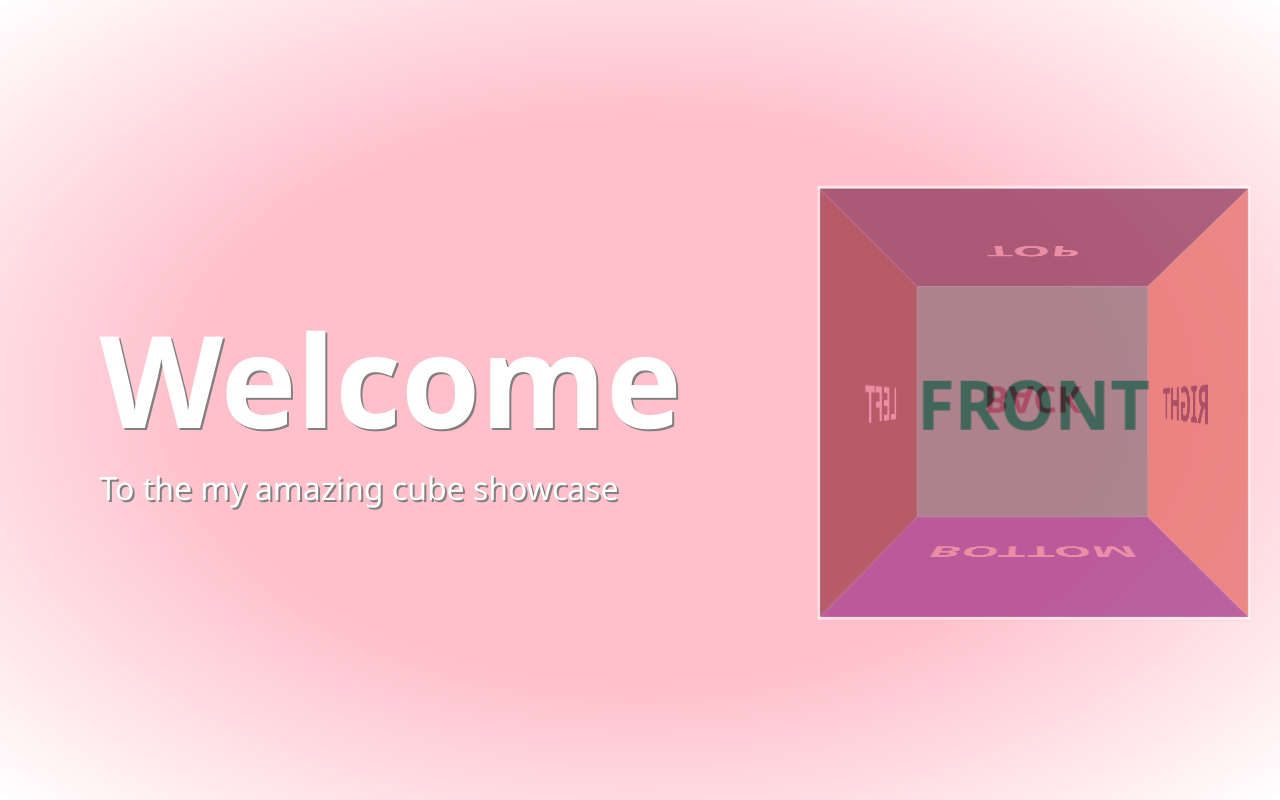
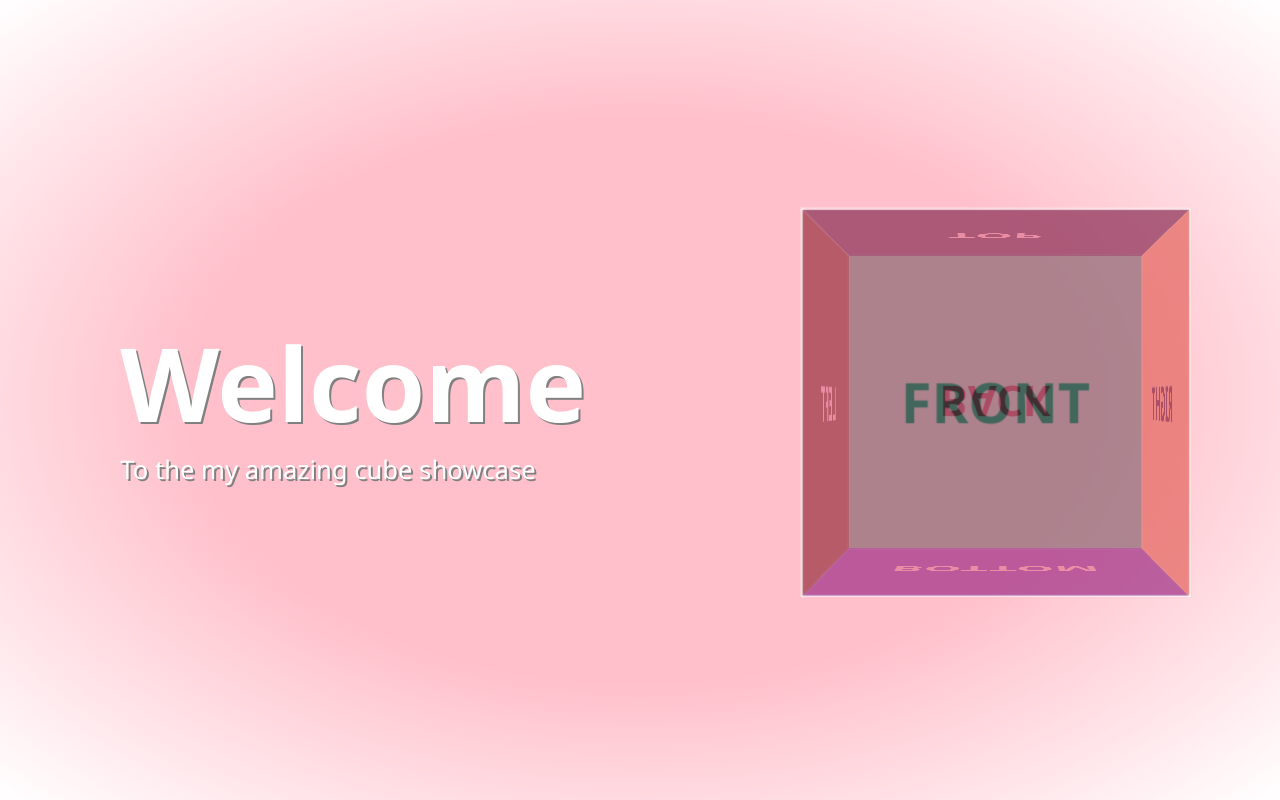
Before and after one commit to mozartdd/3D-Cube, a plain HTML site: page index.html in a window 1280 px wide. Drawn offline with Linux system fonts and the light colour scheme.

Commit message:
Changed size to dynamic property

```diff
--- a/style.css
+++ b/style.css
@@ -1,6 +1,6 @@
 :root {
-  --cube-width: 300px;
-  --translateZ: 150px;
+  --cube-width: 26vw;
+  --translateZ: 13vw;
 }
 
 body {
@@ -19,7 +19,7 @@ body {
 
 header h1 {
   margin: 0;
-  font-size: 8rem;
+  font-size: 8vw;
   color: white;
   text-shadow: 2px 2px gray;
 }
@@ -27,12 +27,12 @@ header h1 {
 header .sub-heading {
   color: white;
   text-shadow: 2px 2px gray;
-  font-size: 2rem;
+  font-size: 2vw;
   margin: 0;
 }
 
 .cube-container {
-  perspective: 500px
+  perspective: 1200px
 }
 
 .cube-container .cube {
```
